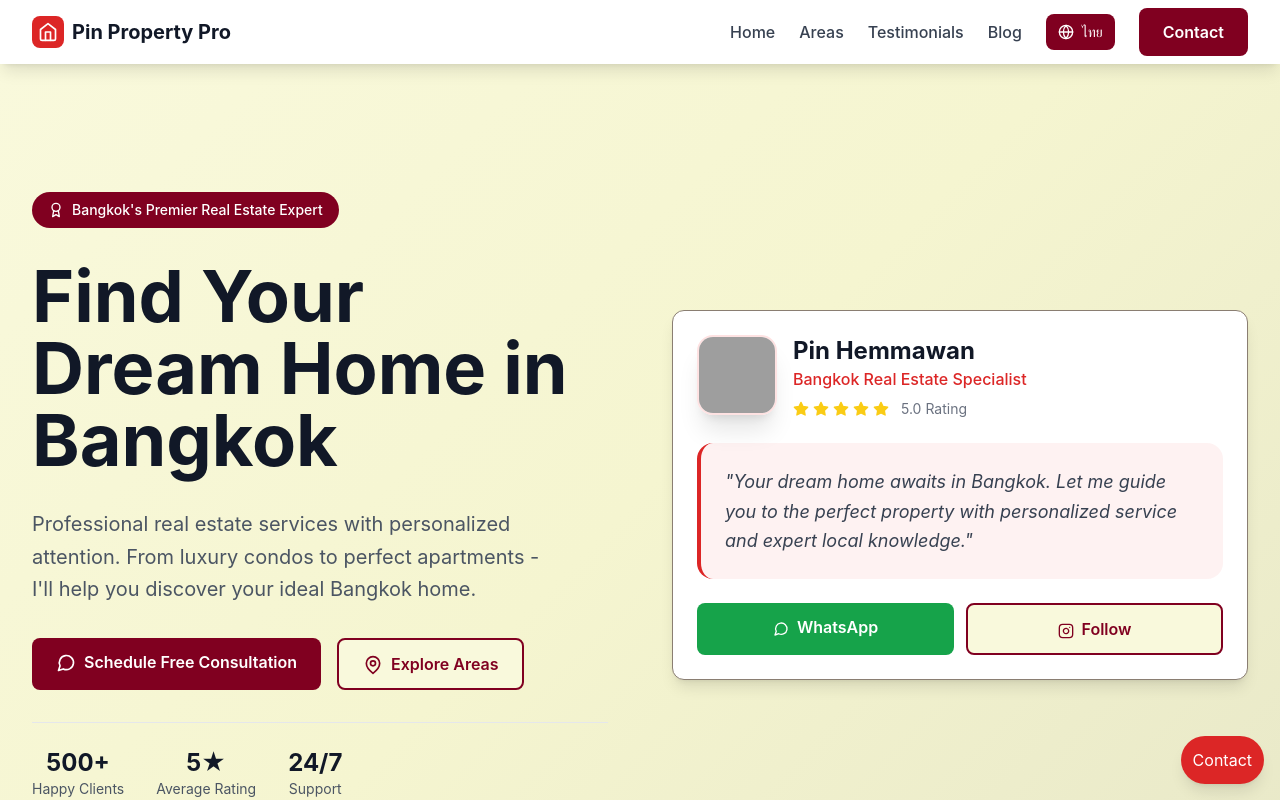
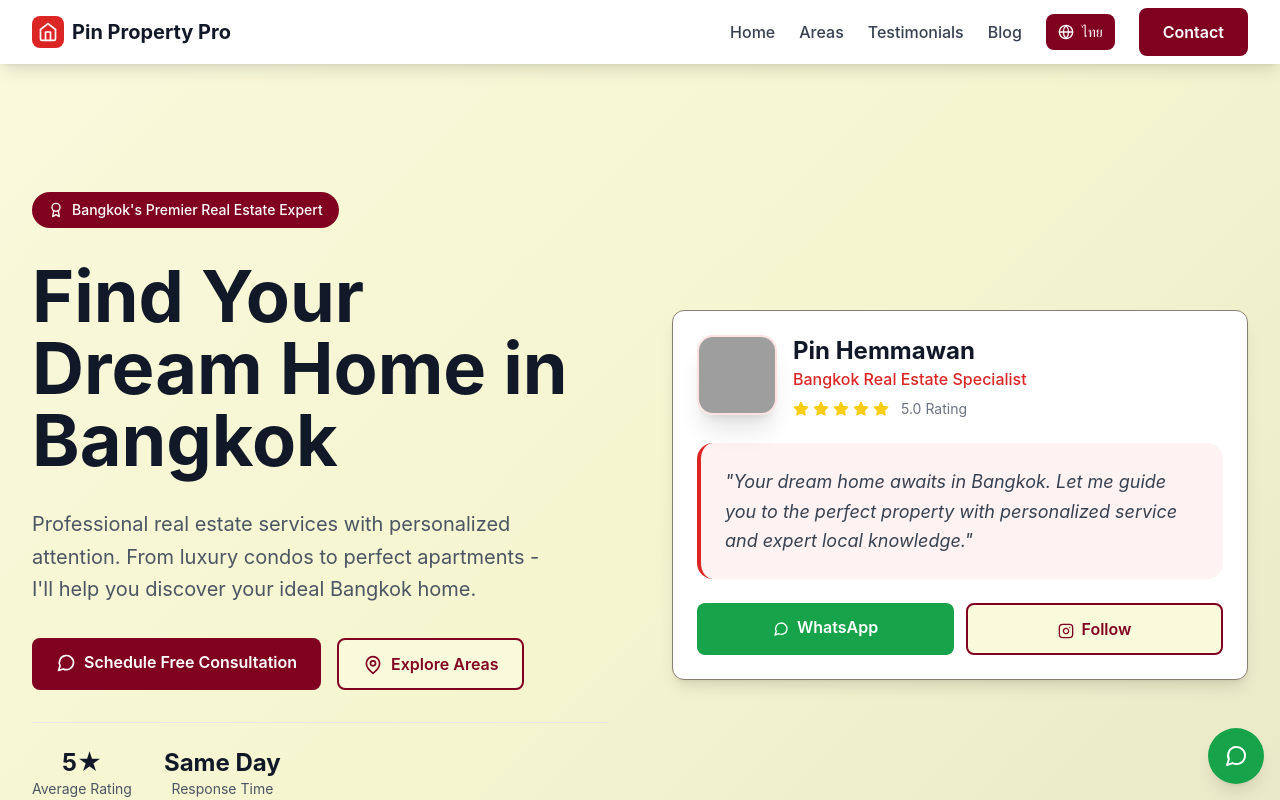
Before and after one commit to SocialStrategy/pin-property-pro, a React (Vite) app: page / in a window 1280 px wide. Shown: the top 800 px of the page. Built offline with nearby package versions, Linux system fonts and the light colour scheme; grey boxes are pictures that could not be loaded.

Commit message:
CONTENT UPDATES: Update contact number to +66 95 912 4769, remove client count, change to same day response, add <30k budget range and move-in date to contact form

```diff
--- a/src/components/FloatingContact.jsx
+++ b/src/components/FloatingContact.jsx
@@ -1,9 +1,17 @@
+import { MessageCircle } from 'lucide-react'
+
 const FloatingContact = () => {
   return (
     <div className="fixed bottom-4 right-4 z-50">
-      <button className="bg-red-600 text-white p-3 rounded-full shadow-lg hover:bg-red-700">
-        Contact
-      </button>
+      <a
+        href="https://wa.me/6695912476"
+        target="_blank"
+        rel="noopener noreferrer"
+        className="bg-green-600 text-white p-4 rounded-full shadow-lg hover:bg-green-700 transition-colors flex items-center justify-center"
+        aria-label="Contact via WhatsApp"
+      >
+        <MessageCircle className="w-6 h-6" />
+      </a>
     </div>
   )
 }
--- a/src/contexts/LanguageContext.jsx
+++ b/src/contexts/LanguageContext.jsx
@@ -43,9 +43,8 @@ const translations = {
     'home.hero.subtitle': 'Professional real estate services with personalized attention. From luxury condos to perfect apartments - I\'ll help you discover your ideal Bangkok home.',
     'home.hero.consultation': 'Schedule Free Consultation',
     'home.hero.explore': 'Explore Areas',
-    'home.stats.clients': 'Happy Clients',
     'home.stats.rating': 'Average Rating',
-    'home.stats.support': 'Support',
+    'home.stats.support': 'Response Time',
     'home.profile.name': 'Pin Hemmawan',
     'home.profile.title': 'Bangkok Real Estate Specialist',
     'home.profile.rating': 'Rating',
@@ -90,7 +89,21 @@ const translations = {
     'blogpost.notfound.subtitle': 'The blog post you\'re looking for doesn\'t exist.',
     'blogpost.cta.title': 'Ready to Find Your Perfect Bangkok Home?',
     'blogpost.cta.subtitle': 'Get personalized guidance from Pin Hemmawan to find the ideal property for your needs.',
-    'blogpost.cta.contact': 'Contact Pin Today'
+    'blogpost.cta.contact': 'Contact Pin Today',
+
+    // Blog Posts
+    'blog.neighborhood.title': 'The Ultimate Bangkok Neighborhood Guide for Expats (2025)',
+    'blog.neighborhood.excerpt': 'Relocating to Bangkok? Expert realtor Pin Hemmawan shares her ultimate 2025 guide to finding the perfect expat neighborhood for your lifestyle, from family-friendly Bang Na to trendy Thong Lo.',
+    'blog.scams.title': '7 Bangkok Rental Scams & Mistakes to Avoid',
+    'blog.scams.excerpt': 'New to renting in Bangkok? Don\'t learn the hard way. Real estate expert Pin Hemmawan reveals 7 common mistakes and potential scams that new expats face, and how to protect yourself.',
+    'blog.furnished.title': 'Furnished vs. Unfurnished Condo in Bangkok: A Complete Cost Breakdown',
+    'blog.furnished.excerpt': 'Should you rent a furnished or unfurnished condo in Bangkok? Real estate expert Pin Hemmawan provides a complete cost and convenience breakdown to help you make the best financial decision.',
+    'blog.contract.title': 'How to Read a Thai Rental Contract (Key Clauses Explained)',
+    'blog.contract.excerpt': 'Feeling intimidated by your Thai rental agreement? You\'re not alone. Expert Pin Hemmawan demystifies the legal jargon and explains 5 key clauses every expat renter must understand.',
+    'blog.costs.title': 'The Real Cost of Living in a Bangkok Condo (Beyond the Rent)',
+    'blog.costs.excerpt': 'Your monthly rent is just the beginning. Expert Pin Hemmawan uncovers the hidden costs of Bangkok condo living, from electricity bills to internet, so you can budget accurately.',
+    'blog.house.title': 'Renting a House vs. a Condo in Bangkok: Which is Better for You?',
+    'blog.house.excerpt': 'Dreaming of a garden, or craving the convenience of a high-rise? Bangkok real estate expert Pin Hemmawan gives a realistic guide to the pros and cons of renting a house versus a condo.'
   },
   th: {
     // Navigation
@@ -106,9 +119,9 @@ const translations = {
     'home.hero.subtitle': 'บริการอสังหาริมทรัพย์มืออาชีพด้วยความใส่ใจเป็นรายบุคคล จากคอนโดหรูหราไปจนถึงอพาร์ทเมนท์ที่สมบูรณ์แบบ - ฉันจะช่วยคุณค้นพบบ้านในฝันในกรุงเทพฯ',
     'home.hero.consultation': 'นัดหมายปรึกษาฟรี',
     'home.hero.explore': 'สำรวจพื้นที่',
-    'home.stats.clients': 'ลูกค้าที่พอใจ',
+
     'home.stats.rating': 'คะแนนเฉลี่ย',
-    'home.stats.support': 'การสนับสนุน',
+    'home.stats.support': 'เวลาตอบกลับ',
     'home.profile.name': 'ปิน เหมวรรณ',
     'home.profile.title': 'ผู้เชี่ยวชาญอสังหาริมทรัพย์กรุงเทพฯ',
     'home.profile.rating': 'คะแนน',
@@ -153,7 +166,21 @@ const translations = {
     'blogpost.notfound.subtitle': 'โพสต์บล็อกที่คุณกำลังมองหาไม่มีอยู่',
     'blogpost.cta.title': 'พร้อมที่จะหาบ้านที่สมบูรณ์แบบในกรุงเทพฯ หรือยัง?',
     'blogpost.cta.subtitle': 'รับคำแนะนำเป็นการส่วนตัวจากปิน เหมวรรณ เพื่อหาอสังหาริมทรัพย์ที่เหมาะสมกับความต้องการของคุณ',
-    'blogpost.cta.contact': 'ติดต่อปินวันนี้'
+    'blogpost.cta.contact': 'ติดต่อปินวันนี้',
+
+    // Blog Posts
+    'blog.neighborhood.title': 'The Ultimate Bangkok Neighborhood Guide for Expats (2025)',
+    'blog.neighborhood.excerpt': 'Relocating to Bangkok? Expert realtor Pin Hemmawan shares her ultimate 2025 guide to finding the perfect expat neighborhood for your lifestyle, from family-friendly Bang Na to trendy Thong Lo.',
+    'blog.scams.title': '7 Bangkok Rental Scams & Mistakes to Avoid',
+    'blog.scams.excerpt': 'New to renting in Bangkok? Don\'t learn the hard way. Real estate expert Pin Hemmawan reveals 7 common mistakes and potential scams that new expats face, and how to protect yourself.',
+    'blog.furnished.title': 'Furnished vs. Unfurnished Condo in Bangkok: A Complete Cost Breakdown',
+    'blog.furnished.excerpt': 'Should you rent a furnished or unfurnished condo in Bangkok? Real estate expert Pin Hemmawan provides a complete cost and convenience breakdown to help you make the best financial decision.',
+    'blog.contract.title': 'How to Read a Thai Rental Contract (Key Clauses Explained)',
+    'blog.contract.excerpt': 'Feeling intimidated by your Thai rental agreement? You\'re not alone. Expert Pin Hemmawan demystifies the legal jargon and explains 5 key clauses every expat renter must understand.',
+    'blog.costs.title': 'The Real Cost of Living in a Bangkok Condo (Beyond the Rent)',
+    'blog.costs.excerpt': 'Your monthly rent is just the beginning. Expert Pin Hemmawan uncovers the hidden costs of Bangkok condo living, from electricity bills to internet, so you can budget accurately.',
+    'blog.house.title': 'Renting a House vs. a Condo in Bangkok: Which is Better for You?',
+    'blog.house.excerpt': 'Dreaming of a garden, or craving the convenience of a high-rise? Bangkok real estate expert Pin Hemmawan gives a realistic guide to the pros and cons of renting a house versus a condo.'
   }
 }
 
--- a/src/pages/Contact.jsx
+++ b/src/pages/Contact.jsx
@@ -3,7 +3,7 @@ import { MessageCircle, Instagram, Phone, Mail, MapPin, Clock, Users, Star } fro
 const Contact = () => {
   const handleSubmit = (e) => {
     e.preventDefault()
-    alert('Thank you for your inquiry! Pin will contact you within 24 hours.')
+    alert('Thank you for your inquiry! Pin will contact you the same day.')
   }
 
   const contactMethods = [
@@ -19,8 +19,8 @@ const Contact = () => {
       icon: MessageCircle,
       title: "WhatsApp",
       description: "International messaging",
-      action: "+66 89 123 4567",
-      link: "https://wa.me/66891234567",
+      action: "+66 95 912 4769",
+      link: "https://wa.me/6695912476",
       primary: true
     },
     {
@@ -35,8 +35,8 @@ const Contact = () => {
       icon: Phone,
       title: "Phone Call",
       description: "Direct consultation",
-      action: "+66 89 123 4567",
-      link: "tel:+66891234567",
+      action: "+66 95 912 4769",
+      link: "tel:+6695912476",
       primary: false
     }
   ]
@@ -51,7 +51,7 @@ const Contact = () => {
           </h1>
           <p className="text-xl text-gray-600 max-w-3xl mx-auto">
             Ready to start your stress-free condo search? Choose your preferred way to connect,
-            and I'll respond within 24 hours with a personalized consultation plan.
+            and I'll respond the same day with a personalized consultation plan.
           </p>
         </div>
 
@@ -89,17 +89,14 @@ const Contact = () => {
             <div className="card bg-gradient-to-br from-slate-50 to-gray-50">
               <h3 className="font-bold text-gray-900 mb-4">Why Choose Pin?</h3>
               <div className="space-y-3">
-                <div className="flex items-center gap-3">
-                  <Users className="w-5 h-5 text-blue-600" />
-                  <span className="text-sm text-gray-700">1,152+ Happy Clients</span>
-                </div>
+
                 <div className="flex items-center gap-3">
                   <Star className="w-5 h-5 text-yellow-500" />
                   <span className="text-sm text-gray-700">4.9/5 Average Rating</span>
                 </div>
                 <div className="flex items-center gap-3">
                   <Clock className="w-5 h-5 text-green-600" />
-                  <span className="text-sm text-gray-700">24hr Response Time</span>
+                  <span className="text-sm text-gray-700">Same Day Response</span>
                 </div>
                 <div className="flex items-center gap-3">
                   <MapPin className="w-5 h-5 text-purple-600" />
@@ -163,6 +160,7 @@ const Contact = () => {
                     <label className="block text-sm font-medium text-gray-700 mb-2">Monthly Budget (THB)</label>
                     <select className="w-full px-4 py-3 border border-gray-300 rounded-lg focus:ring-2 focus:ring-red-500 focus:border-red-500">
                       <option value="">Select budget range</option>
+                      <option value="under-30000">Under ฿30,000</option>
                       <option value="30000-50000">฿30,000 - ฿50,000</option>
                       <option value="50000-80000">฿50,000 - ฿80,000</option>
                       <option value="80000-120000">฿80,000 - ฿120,000</option>
@@ -171,13 +169,21 @@ const Contact = () => {
                     </select>
                   </div>
                   <div>
-                    <label className="block text-sm font-medium text-gray-700 mb-2">Preferred Areas</label>
+                    <label className="block text-sm font-medium text-gray-700 mb-2">Desired Move-in Date</label>
                     <input
-                      type="text"
-                      placeholder="e.g., Sukhumvit, Sathorn, Thonglor"
+                      type="date"
                       className="w-full px-4 py-3 border border-gray-300 rounded-lg focus:ring-2 focus:ring-red-500 focus:border-red-500"
                     />
                   </div>
+                </div>
+
+                <div>
+                  <label className="block text-sm font-medium text-gray-700 mb-2">Preferred Areas</label>
+                  <input
+                    type="text"
+                    placeholder="e.g., Sukhumvit, Sathorn, Thonglor"
+                    className="w-full px-4 py-3 border border-gray-300 rounded-lg focus:ring-2 focus:ring-red-500 focus:border-red-500"
+                  />
                 </div>
 
                 <div>
--- a/src/pages/Home.jsx
+++ b/src/pages/Home.jsx
@@ -40,15 +40,11 @@ const Home = () => {
               {/* Social Proof */}
               <div className="flex items-center gap-8 pt-6 border-t border-gray-200">
                 <div className="text-center">
-                  <div className="text-2xl font-bold text-gray-900">500+</div>
-                  <div className="text-sm text-gray-600">{t('home.stats.clients')}</div>
-                </div>
-                <div className="text-center">
                   <div className="text-2xl font-bold text-gray-900">5★</div>
                   <div className="text-sm text-gray-600">{t('home.stats.rating')}</div>
                 </div>
                 <div className="text-center">
-                  <div className="text-2xl font-bold text-gray-900">24/7</div>
+                  <div className="text-2xl font-bold text-gray-900">Same Day</div>
                   <div className="text-sm text-gray-600">{t('home.stats.support')}</div>
                 </div>
               </div>
```
